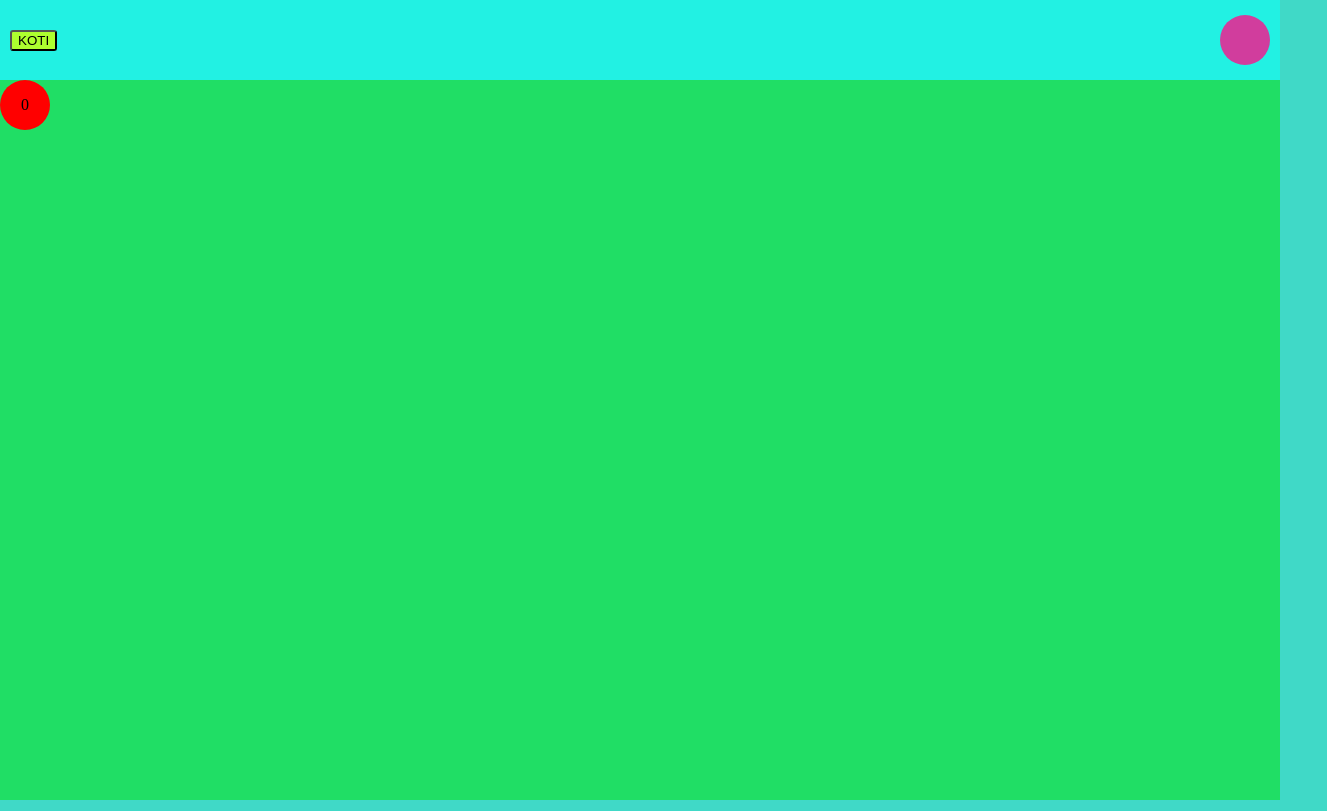
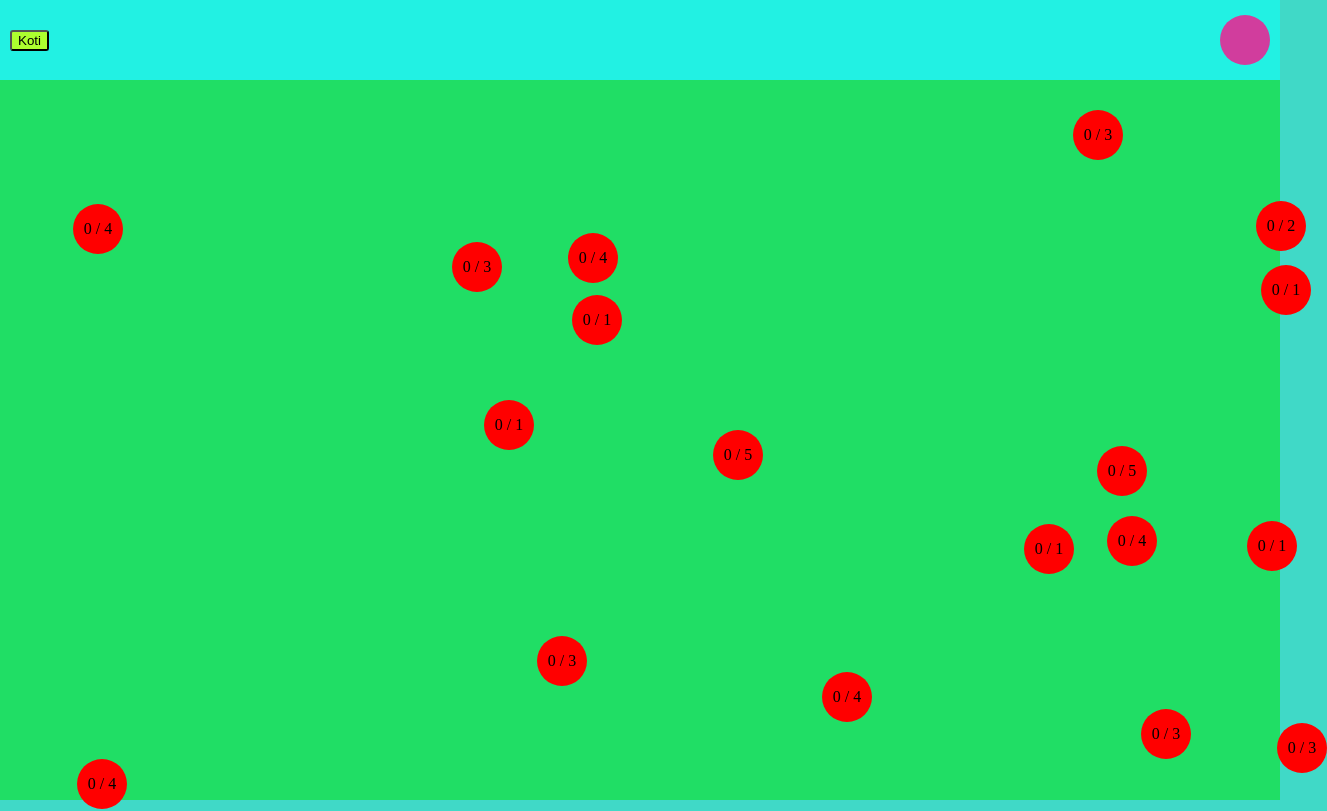
Before and after one commit to samuheinonen/Fullstack1-SamuHeinonen, a React (Vite) app in the folder react_1/: page / in a window 1280 px wide. Shown: the top 811 px of the page, 1327 px wide, since content can reach past the window. Built offline with nearby package versions, Linux system fonts and the light colour scheme.

Commit message:
Koodin viimeistely

```diff
--- a/react_1/src/App.tsx
+++ b/react_1/src/App.tsx
@@ -28,11 +28,17 @@ const Points = styled.div`
   border-radius: 50%;
 `
 
-function Ball() {
+interface BallProps {
+  maxCount: number
+  x: number
+  y: number
+}
+
+function Ball({maxCount, x, y}: BallProps) {
 
   const [clicked, setClicked] = useState(0)
 
-  const maxCount = 10
+  //const maxCount = 10
 
   const style: CSSProperties = {
     background: "red",
@@ -42,9 +48,10 @@ function Ball() {
     justifyContent: "center",
     alignItems: "center",
     borderRadius: "50%",
-    /* position: "absolute", */
+    position: "absolute",
     userSelect: "none",
-    cursor: "pointer"
+    cursor: "pointer",
+    transform: `translate(${x}px,${y}px)`
   }
 
   if(clicked >= maxCount){
@@ -53,23 +60,49 @@ function Ball() {
 
   return <>
 
-    <div style={style} onClick={()=> setClicked(clicked + 1)}> {clicked} </div>
+    <div style={style} onClick={()=> setClicked(clicked + 1)}> {clicked} / {maxCount} </div>
 
   </>
 }
 
+
+// Tehdään työkalu-funktio: randomInteger()
+// Saa parametrina min ja max arvot
+// Palauttaa satunnaisen kokonaisluvun min-max väliltä
+function randomInteger(min: number, max: number) {
+
+  const random = Math.floor((Math.random() * (max - min)) + min)
+
+  return random
+}
+
 export default function App() {
 
+  // Array(20) luo tyhjän arrayn minkä pituus on 20
+  // .fill täyttää annetulla arvolla kaikki 20 indeksiä
+  // .map käy arrayn jokaisen indeksin läpi ja luo uuden arrayn paluuarvojen perusteella
+  const allBalls = Array(20).fill(null).map((_, i) => {
 
+    return <Ball
+      key={i}
+      maxCount={randomInteger(1, 6)}
+      x={randomInteger(1, window.innerWidth)}
+      y={randomInteger(1, window.innerHeight)}>
+
+    </Ball>
+
+  })
 
   return (
     <>
       <Layout>
         <Navigation>
-          <HomeButton>KOTI</HomeButton>
+          <HomeButton>Koti</HomeButton>
           <Points></Points>
         </Navigation>
-        <Ball></Ball>
+
+        {allBalls}
+
       </Layout>
     </>
   )
```
